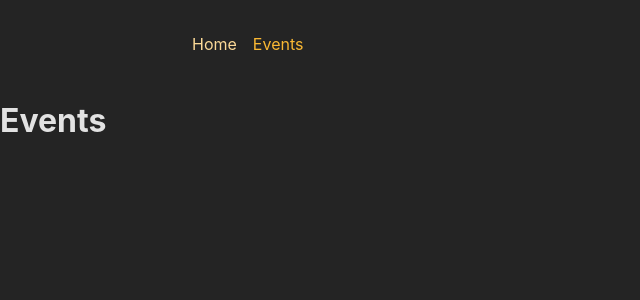
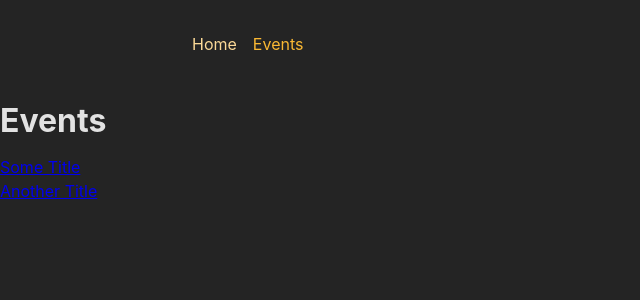
Before and after one commit to Astilion/RRouterExercise, a React (Vite) app in the folder frontend/: page /events in a window 1280 px wide. Shown: the top 300 px of the page, without its empty margins (0-640 px from the left). Built offline with nearby package versions, Linux system fonts and the light colour scheme.

Commit message:
added better navigation between routes & used params

```diff
--- a/frontend/src/App.tsx
+++ b/frontend/src/App.tsx
@@ -34,7 +34,7 @@
     path: '/',
     element: <RootLayout/>,
     children: [
-      {path: '', element: <HomePage/>},
+      {index: true, element: <HomePage/>},
       {path: 'events', element: <EventsPage/>},
       {path: 'events/:eventId', element: <EventsDetailPage/>},
       {path: 'events/new', element: <NewEventPage/>},
--- a/frontend/src/components/MainNavigation.tsx
+++ b/frontend/src/components/MainNavigation.tsx
@@ -1,5 +1,5 @@
-import styles from './MainNavigation.module.css';
-import { NavLink } from 'react-router-dom';
+import styles from "./MainNavigation.module.css";
+import { NavLink } from "react-router-dom";
 
 function MainNavigation() {
 	return (
@@ -7,10 +7,22 @@
 			<nav>
 				<ul className={styles.list}>
 					<li>
-            <NavLink to='/' className={({isActive}) => isActive? styles.active : undefined}>Home</NavLink>
+						<NavLink
+							to='/'
+							className={({ isActive }) =>
+								isActive ? styles.active : undefined
+							} end>
+							Home
+						</NavLink>
 					</li>
 					<li>
-          <NavLink to='/events' className={({isActive}) => isActive? styles.active : undefined}>Events</NavLink>
+						<NavLink
+							to='/events'
+							className={({ isActive }) =>
+								isActive ? styles.active : undefined
+							}>
+							Events
+						</NavLink>
 					</li>
 				</ul>
 			</nav>
--- a/frontend/src/pages/Events.tsx
+++ b/frontend/src/pages/Events.tsx
@@ -1,8 +1,24 @@
+import {Link} from 'react-router-dom'
 
+const Dummy_EVENTS = [
+	{
+		id: "e1",
+		title: "Some Title",
+	},
+	{
+		id: "e2",
+		title: "Another Title",
+	},
+];
 const EventsPage = () => {
-    return (
-        <h1>Events</h1>
-    )
-}
+	return (<>
+    <h1>Events</h1>
+    <ul>
+        {Dummy_EVENTS.map(event => <li key={event.id}>
+            <Link to={event.id}>{event.title}</Link>
+        </li>)}
+    </ul>
+    </>);
+};
 
-export default EventsPage
+export default EventsPage;
--- a/frontend/src/pages/EventsDetail.tsx
+++ b/frontend/src/pages/EventsDetail.tsx
@@ -1,8 +1,13 @@
+import { useParams } from "react-router-dom";
 
 const EventsDetailPage = () => {
-    return (
-        <h1>Events Detail</h1>
-    )
-}
+	const params = useParams();
+	return (
+		<>
+			<h1>Events Detail</h1>
+			<p>Event ID: {params.eventId}</p>
+		</>
+	);
+};
 
-export default EventsDetailPage
+export default EventsDetailPage;
```
Lines whose indentation alone changed are shown as unchanged.
